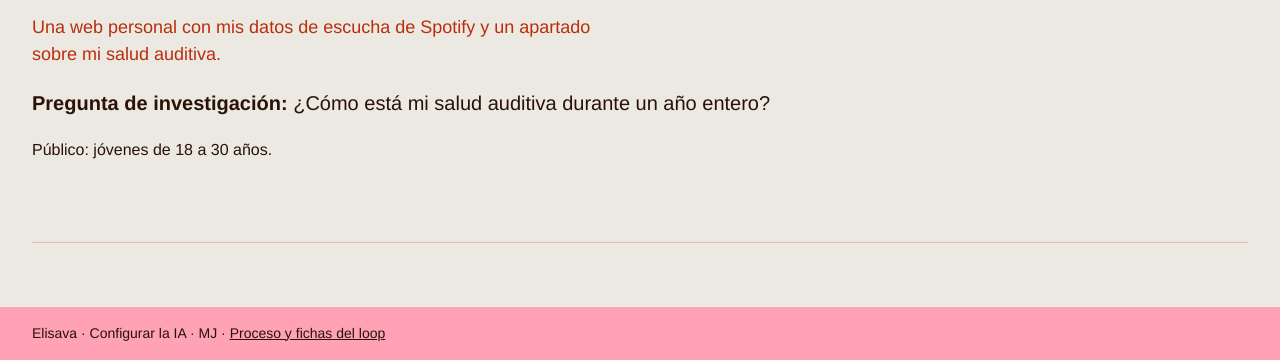
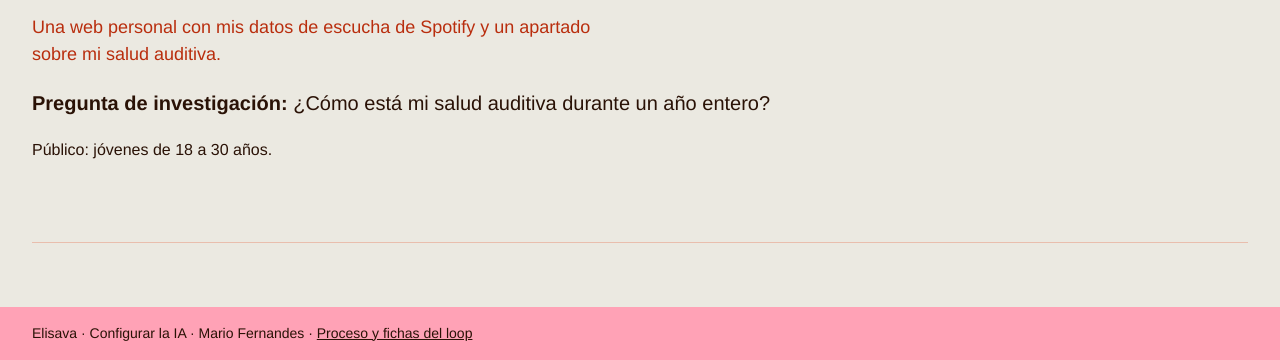
Before and after one commit to mario2005junior-star/Proyecto_Web_Elisava_Mario, a plain HTML site: page index.html in a window 1280 px wide. Shown: the part 463-823 px from the top of the page. Drawn offline with Linux system fonts and the light colour scheme.

Commit message:
Pone el nombre completo en el pie de la web
Co-Authored-By: Claude Haiku 5.5 <noreply@anthropic.com>
Claude-Session: https://claude.ai/code/session_013cwrgT61GqzkEg1JdRNmZG

```diff
--- a/index.html
+++ b/index.html
@@ -372,7 +372,7 @@
 
   </main>
 
-  <footer class="pie">Elisava · Configurar la IA · MJ · <a href="https://github.com/mario2005junior-star/Proyecto_Web_Elisava_Mario/blob/main/project-definition/FICHAS-LOOP.md">Proceso y fichas del loop</a></footer>
+  <footer class="pie">Elisava · Configurar la IA · Mario Fernandes · <a href="https://github.com/mario2005junior-star/Proyecto_Web_Elisava_Mario/blob/main/project-definition/FICHAS-LOOP.md">Proceso y fichas del loop</a></footer>
 
   <!-- El JavaScript va al final, cuando la página ya está cargada -->
   <script src="script.js?v=3"></script>
```
